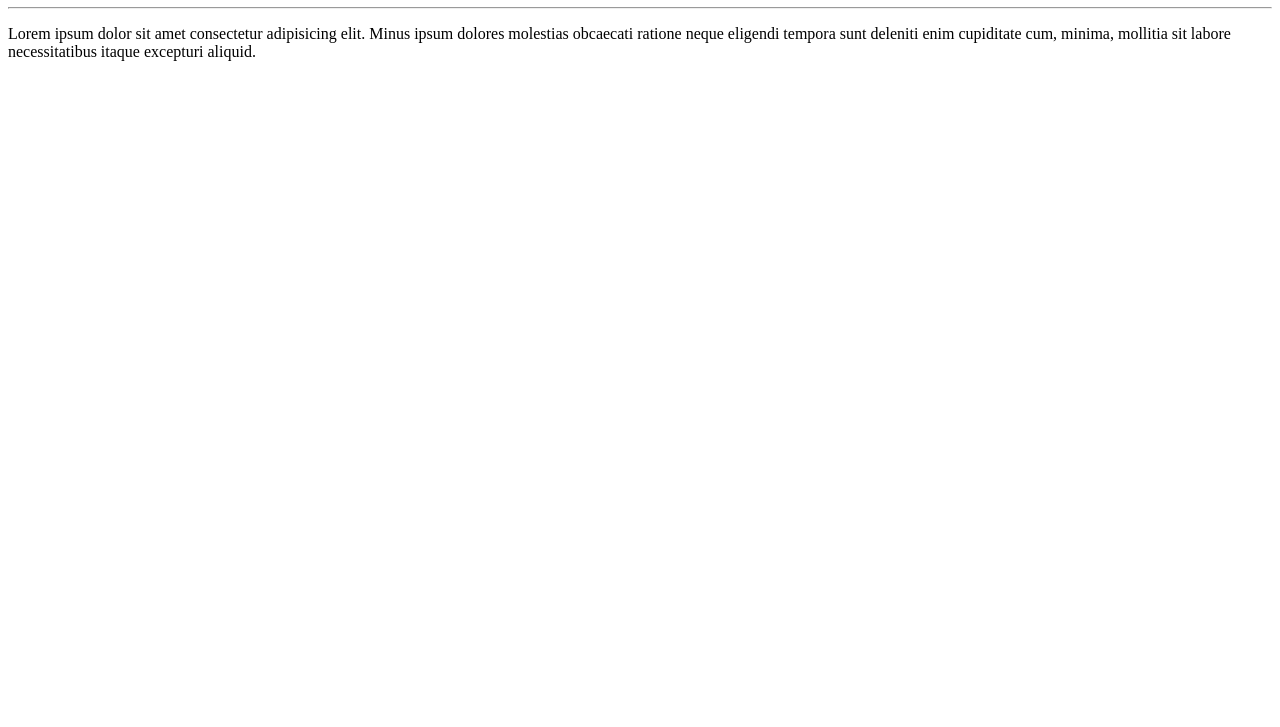
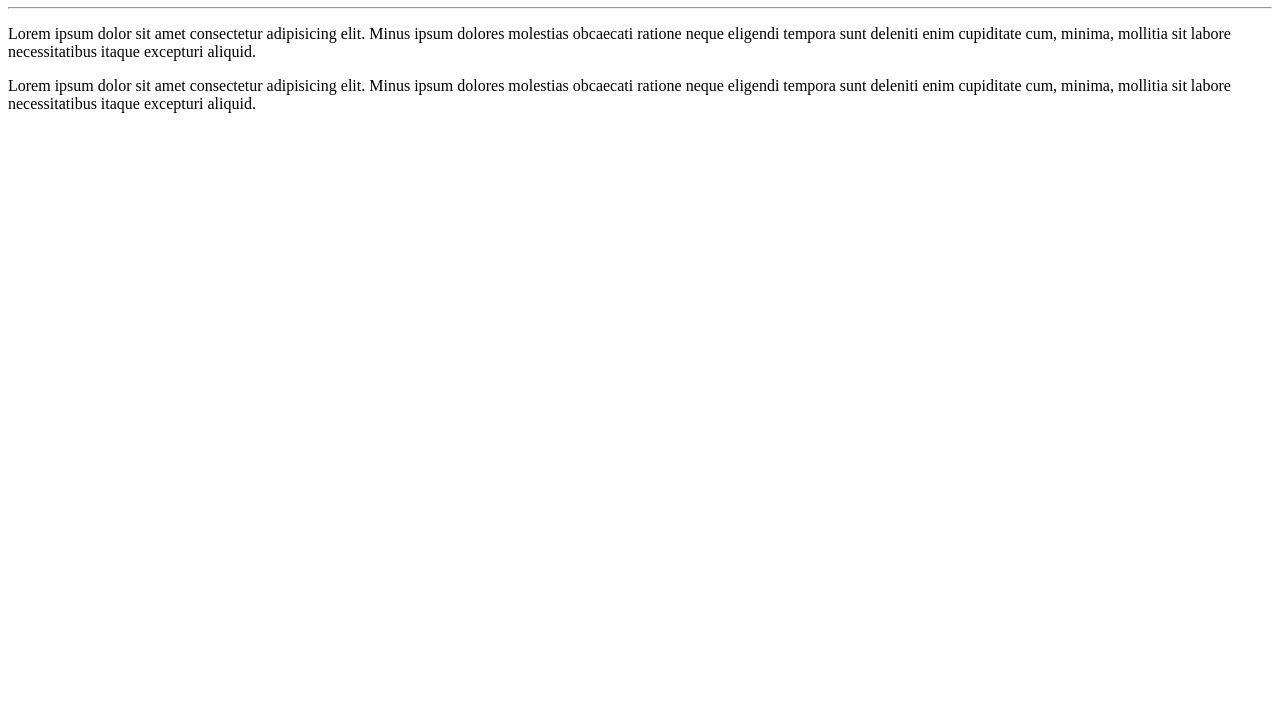
Before and after one commit to Rafaellincon2022/Ola-Mundo, a plain HTML site: page site-exemplo/index.html in a window 1280 px wide. Shown: the part 73-800 px from the top of the page. Drawn offline with Linux system fonts and the light colour scheme.

Commit message:
Acréscimo de nova linha no arquivo Index
Acrescentei um novo Lorem Ipsum

```diff
--- a/site-exemplo/index.html
+++ b/site-exemplo/index.html
@@ -10,5 +10,6 @@
     <h1>Olá, Mundo!</h1>
     <hr>
     <p>Lorem ipsum dolor sit amet consectetur adipisicing elit. Minus ipsum dolores molestias obcaecati ratione neque eligendi tempora sunt deleniti enim cupiditate cum, minima, mollitia sit labore necessitatibus itaque excepturi aliquid.</p>
+    <p>Lorem ipsum dolor sit amet consectetur adipisicing elit. Minus ipsum dolores molestias obcaecati ratione neque eligendi tempora sunt deleniti enim cupiditate cum, minima, mollitia sit labore necessitatibus itaque excepturi aliquid.</p>
 </body>
 </html>
```
